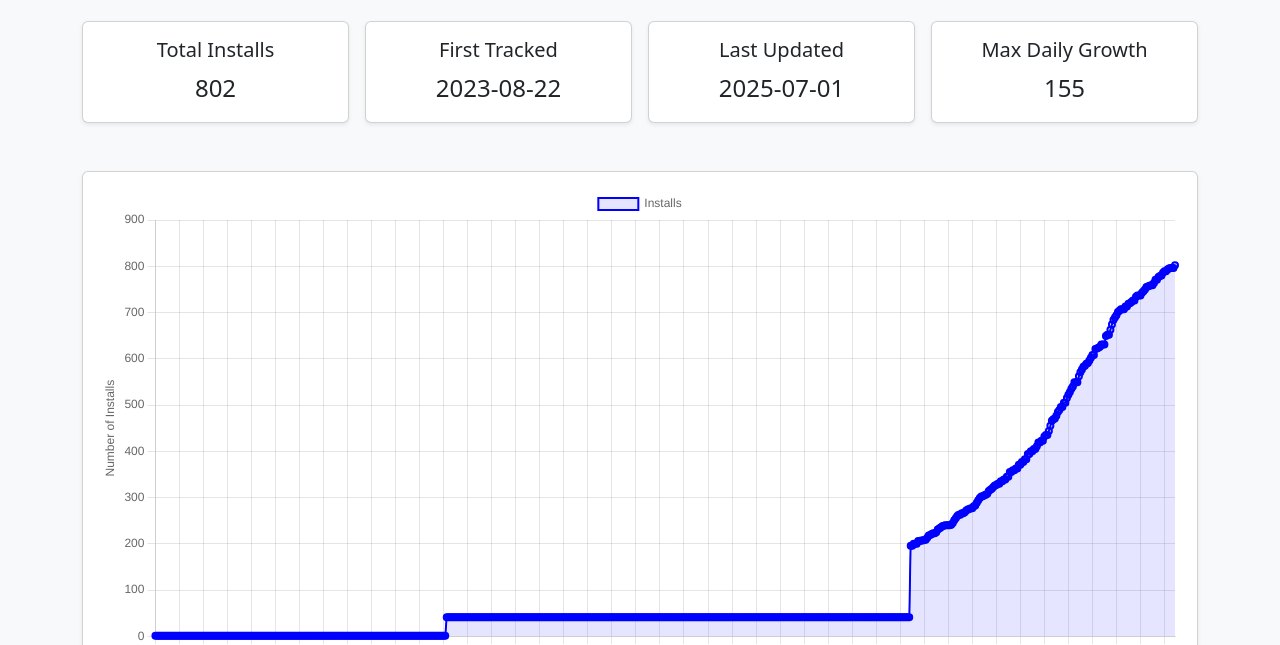
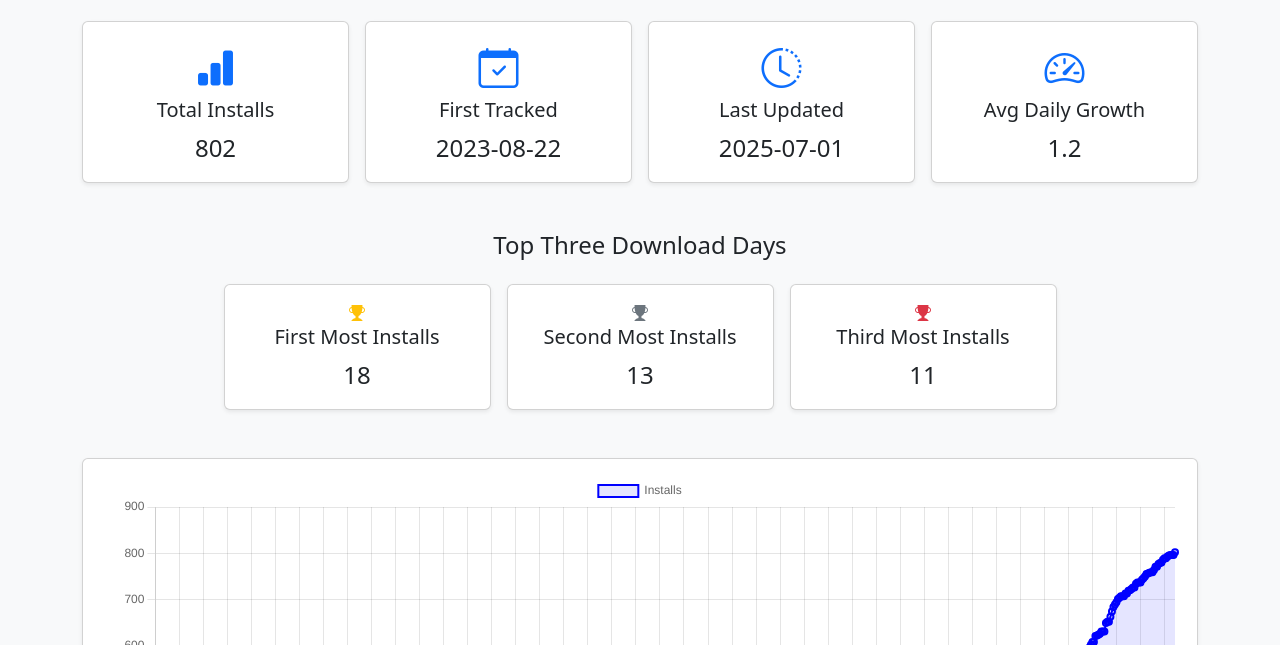
Before and after one commit to jtroussard/treematic-stats, a plain HTML site: page index.html in a window 1280 px wide. Shown: the part 155-800 px from the top of the page. Drawn offline with nearby package versions, Linux system fonts and the light colour scheme.

Commit message:
enhances dashboard

```diff
--- a/dashboard.js
+++ b/dashboard.js
@@ -39,18 +39,53 @@ fetch('https://raw.githubusercontent.com/jtroussard/treematic-stats/main/data.js
         document.getElementById('totalInstalls').textContent = installs[installs.length - 1];
         document.getElementById('firstDate').textContent = labels[0];
         document.getElementById('lastDate').textContent = labels[labels.length - 1];
-        document.getElementById('maxDelta').textContent = Math.max(...dailyChanges);
 
-        // Populate table
+        const avgDelta = (
+            dailyChanges.reduce((sum, val) => sum + val, 0) / dailyChanges.length
+        ).toFixed(1);
+
+        document.getElementById('avgDelta').textContent = avgDelta;
+
+        // Filter deltas: ignore if the 7 days before had all 0s
+        const validDeltas = [];
+
+        for (let i = 7; i < dailyChanges.length; i++) {
+            const delta = dailyChanges[i];
+
+            // Skip non-positive changes
+            if (delta <= 0) continue;
+
+            const pastWeek = dailyChanges.slice(i - 7, i);
+            const allZeros = pastWeek.every(val => val === 0);
+
+            if (!allZeros && !validDeltas.some(entry => entry.delta === delta)) {
+                validDeltas.push({ delta, index: i });
+            }
+        }
+
+        // Sort by delta descending
+        validDeltas.sort((a, b) => b.delta - a.delta);
+
+        // Apply to DOM
+        document.getElementById('maxDelta1').textContent = validDeltas[0]?.delta ?? '—';
+        document.getElementById('maxDelta2').textContent = validDeltas[1]?.delta ?? '—';
+        document.getElementById('maxDelta3').textContent = validDeltas[2]?.delta ?? '—';
+
+        const format = (entry) => filledData[entry.index]?.date ?? 'N/A';
+        console.log('Top Install Dates:', format(validDeltas[0]), format(validDeltas[1]), format(validDeltas[2]));
+
+        // Populate table (omit 0-delta rows)
         const tableBody = document.getElementById('dataTable');
         filledData.forEach((entry, i) => {
             const delta = i === 0 ? 0 : installs[i] - installs[i - 1];
+            if (delta === 0) return; // Skip no-change days
+
             const row = document.createElement('tr');
             row.innerHTML = `
-                <td>${entry.date}</td>
-                <td>${entry.installs}</td>
-                <td>${delta}</td>
-            `;
+        <td>${entry.date}</td>
+        <td>${entry.installs}</td>
+        <td>${delta}</td>
+    `;
             tableBody.appendChild(row);
         });
 
@@ -141,6 +176,21 @@ function loadAndRenderReleaseChart() {
             }
             if (otherSum > 0) grouped["Other"] = otherSum;
 
+            // Precompute averages per day while building versionBuckets
+            const versionAveragesMap = {};  // version => avg/day
+
+            for (let i = 0; i < releases.length; i++) {
+                const version = releases[i].version;
+                const startDate = new Date(releases[i].date);
+                const endDate = releases[i + 1]
+                    ? new Date(releases[i + 1].date)
+                    : new Date(filledData[filledData.length - 1].date);
+
+                const daysActive = Math.max(1, Math.ceil((endDate - startDate) / (1000 * 60 * 60 * 24)));
+                const totalInstalls = versionBuckets[version] || 0;
+                versionAveragesMap[version] = +(totalInstalls / daysActive).toFixed(2);
+            }
+
             // Render Pie Chart
             const pieCtx = document.getElementById('releasePieChart').getContext('2d');
             new Chart(pieCtx, {
@@ -166,12 +216,20 @@ function loadAndRenderReleaseChart() {
                         tooltip: {
                             callbacks: {
                                 label: (context) => {
-                                    const val = context.raw;
-                                    const pct = ((val / total) * 100).toFixed(1);
-                                    return `${context.label}: ${val} installs (${pct}%)`;
+                                    const version = context.label;
+                                    const count = context.raw;
+                                    const totalForPie = Object.values(grouped).reduce((sum, val) => sum + val, 0);
+                                    const pct = ((count / totalForPie) * 100).toFixed(1);
+                                    const avg = versionAveragesMap[version] || 0;
+
+                                    return [
+                                        `  ${count} installs (${pct}%)`,
+                                        `  Avg: ${avg} installs/day`
+                                    ];
                                 }
                             }
                         }
+
                     }
                 }
             });
--- a/index.html
+++ b/index.html
@@ -6,6 +6,7 @@
     <title>Treematic Statistics</title>
     <script src="https://cdn.jsdelivr.net/npm/chart.js"></script>
     <link href="https://cdn.jsdelivr.net/npm/bootstrap@5.3.0/dist/css/bootstrap.min.css" rel="stylesheet">
+    <link href="https://cdn.jsdelivr.net/npm/bootstrap-icons@1.10.5/font/bootstrap-icons.css" rel="stylesheet">
     <script src="https://cdn.jsdelivr.net/npm/bootstrap@5.3.0/dist/js/bootstrap.bundle.min.js" defer></script>
 </head>
 
@@ -22,6 +23,7 @@
             <div class="col-md-3">
                 <div class="card shadow-sm">
                     <div class="card-body">
+                        <i class="bi bi-bar-chart-fill fs-1 text-primary mb-2"></i>
                         <h5 class="card-title">Total Installs</h5>
                         <p class="fs-4 mb-0" id="totalInstalls">—</p>
                     </div>
@@ -30,6 +32,7 @@
             <div class="col-md-3">
                 <div class="card shadow-sm">
                     <div class="card-body">
+                        <i class="bi bi-calendar-check fs-1 text-primary mb-2"></i>
                         <h5 class="card-title">First Tracked</h5>
                         <p class="fs-4 mb-0" id="firstDate">—</p>
                     </div>
@@ -38,16 +41,52 @@
             <div class="col-md-3">
                 <div class="card shadow-sm">
                     <div class="card-body">
+                        <i class="bi bi-clock-history fs-1 text-primary mb-2"></i>
                         <h5 class="card-title">Last Updated</h5>
                         <p class="fs-4 mb-0" id="lastDate">—</p>
                     </div>
                 </div>
             </div>
             <div class="col-md-3">
+    <div class="card shadow-sm">
+        <div class="card-body">
+            <i class="bi bi-speedometer2 fs-1 text-primary mb-2"></i>
+            <h5 class="card-title">Avg Daily Growth</h5>
+            <p class="fs-4 mb-0" id="avgDelta">—</p>
+        </div>
+    </div>
+</div>
+        </div>
+
+        <!-- 1st/2nd/3rd -->
+         <div class="text-center mb-4">
+            <h3 class="h4">Top Three Download Days</h3>
+         </div>
+        <div class="row text-center justify-content-center g-3 mb-5">
+            <div class="col-md-3">
                 <div class="card shadow-sm">
                     <div class="card-body">
-                        <h5 class="card-title">Max Daily Growth</h5>
-                        <p class="fs-4 mb-0" id="maxDelta">—</p>
+                        <i class="bi bi-trophy-fill text-warning"></i>
+                        <h5 class="card-title">First Most Installs</h5>
+                        <p class="fs-4 mb-0" id="maxDelta1">—</p>
+                    </div>
+                </div>
+            </div>
+            <div class="col-md-3">
+                <div class="card shadow-sm">
+                    <div class="card-body">
+                        <i class="bi bi-trophy-fill text-secondary"></i>
+                        <h5 class="card-title">Second Most Installs</h5>
+                        <p class="fs-4 mb-0" id="maxDelta2">—</p>
+                    </div>
+                </div>
+            </div>
+            <div class="col-md-3">
+                <div class="card shadow-sm">
+                    <div class="card-body">
+                        <i class="bi bi-trophy-fill text-danger"></i>
+                        <h5 class="card-title">Third Most Installs</h5>
+                        <p class="fs-4 mb-0" id="maxDelta3">—</p>
                     </div>
                 </div>
             </div>
@@ -69,6 +108,8 @@
                 </div>
             </div>
         </div>
+
+
 
 
         <!-- Table -->
```
